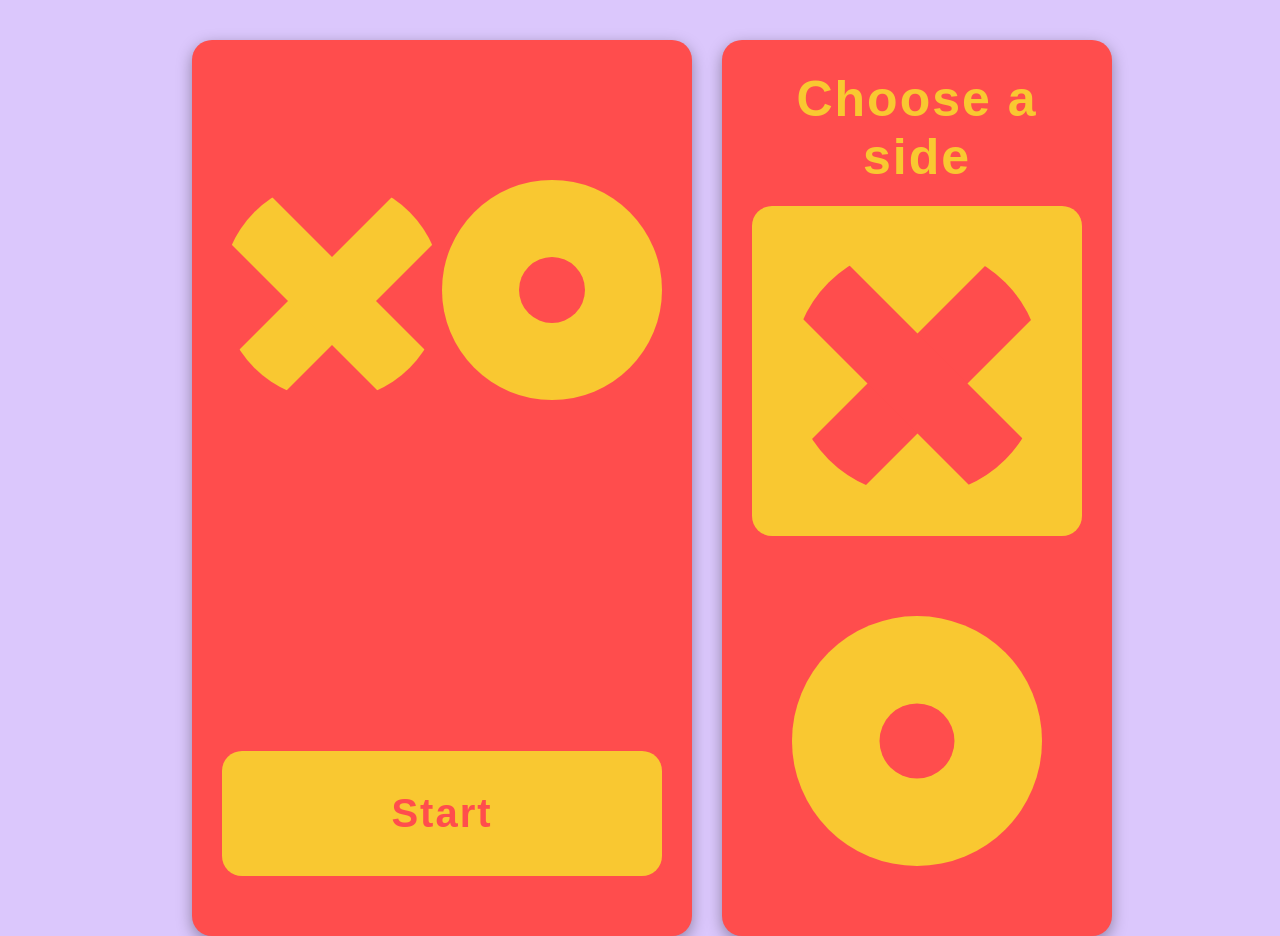
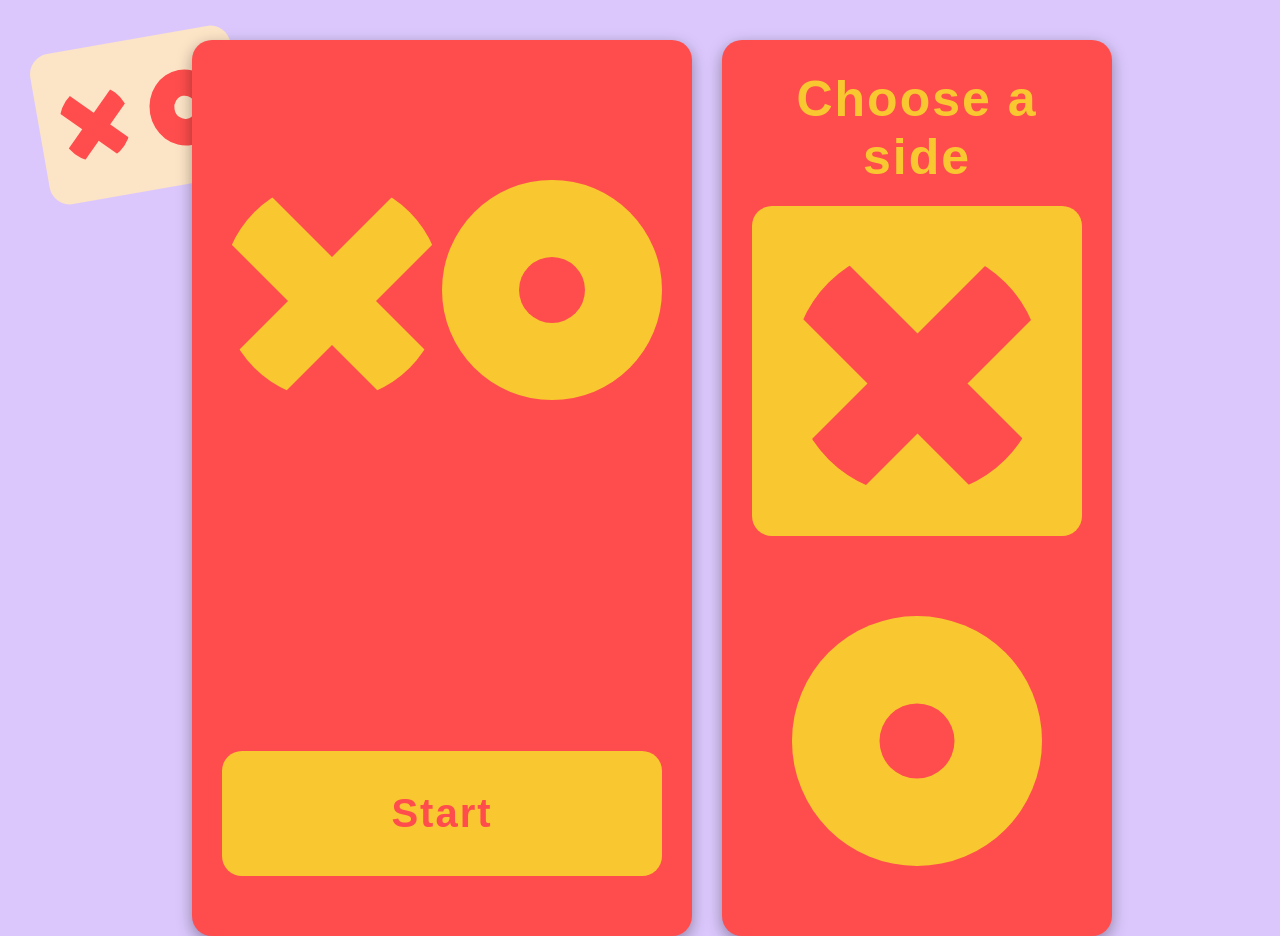
Before and after one commit to raulx/TicTocToe, a website: page public/index.html in a window 1280 px wide. Drawn offline with Linux system fonts and the light colour scheme.

Commit message:
fifth commit

```diff
--- a/public/index.html
+++ b/public/index.html
@@ -11,7 +11,15 @@
     <title>TicTacToe</title>
   </head>
   <body>
+    <div class="logo">
+      <div class="cross-static_red cross-static_red__logo"></div>
+      <div class="circle-static_red circle-static_red__logo"></div>
+    </div>
+    <!-- This game-loader appears when the game is first loaded -->
+    <!-- This loading screen is used to allow user to select between cross and naught -->
     <div id="game-loader" class="game__loader">
+      <!-- this section contains the left side box of the game-loader container -->
+      <!-- This left box has a button that starts the game by hiding game-loader and showing game-board -->
       <div class="game__loader__box game__loader__box--start">
         <div class="game__loader__box--start__choices">
           <div class="cross-static">
@@ -25,6 +33,8 @@
           Start
         </button>
       </div>
+      <!-- this section contains the right side box of the game-loader container -->
+      <!-- this section helps the user to select between cross and naught before the game start -->
       <div class="game__loader__box game__loader__box--side">
         <h2 class="game__loader__box--side-text">Choose a side</h2>
         <div
@@ -50,7 +60,8 @@
     </div>
 
     <!-- game board -->
-
+    <!-- This game board will be hidden when game is loaded for the first time -->
+    <!-- This game board appears when user starts the game.-->
     <div id="game-board" class="game-board">
       <div class="game-board__grid">
         <div class="game-board__grid__child game-board__grid__child-0"></div>
@@ -65,9 +76,11 @@
       </div>
       <button id="restart">restart</button>
     </div>
-    <!-- <div class="winner">
-      <button id="restart" class="btn restart">restart</button>
-    </div> -->
+    <div class="score">
+      <div class="score score__win"></div>
+      <div class="score score__draw"></div>
+      <div class="score score__lost"></div>
+    </div>
     <script src="index.js"></script>
   </body>
 </html>
--- a/public/index.js
+++ b/public/index.js
@@ -1,9 +1,8 @@
-// these vaiables are for selecting between cross and naught
+// these variables are for selecting between cross and naught
 const crossBox = document.getElementById('cross-box');
 const circleBox = document.getElementById('circle-box');
 const dynamicCircle = document.getElementById('dynamic-circle');
 const dynamicCross = document.getElementById('dynamic-cross');
-
 const gameLoader = document.getElementById('game-loader');
 const startBtn = document.getElementById('start-btn');
 const gameBoard = document.getElementById('game-board');
@@ -17,6 +16,8 @@
 let playerChoice = 'x';
 let totalMoves = 0;
 let foundWinner = false;
+
+
 function crossWon(){
     let winnerFound = false;
 
@@ -46,7 +47,10 @@ function crossWon(){
 
 function checkDraw(){
     if(totalMoves === 9 && foundWinner === false){
-        console.log('draw.')
+        const winner = document.createElement('div');
+        winner.innerHTML = 'Draw'
+        winner.classList.add('winner');
+        gameBoard.appendChild(winner);
     }
 }
 
@@ -100,42 +104,45 @@ function computerMove(){
         totalMoves += 1;
         const compWon = compChoice==='x'?crossWon():naughtWon();
         if(compWon === true){
-            console.log('computer won')
+            const winner = document.createElement('div');
+            winner.innerHTML = 'computer won'
+            winner.classList.add('winner');
+            gameBoard.appendChild(winner);
             gameBoardGrid.forEach((box)=>{
                 box.removeEventListener('click',handleClick)
             })
         }
-        checkDraw()
-    }
-    else if(totalMoves === 9){
-        console.log('game over.')
+        else if(compWon === false && totalMoves === 9){
+            checkDraw()
+        }
     }
     else{
         computerMove()
     }
 
+
 }
 function handleClick(event){
     const pMove = printMove(type = playerChoice)
     totalMoves += 1;
-
     event.target.appendChild(pMove)
-
     event.target.removeEventListener('click',handleClick)
     let isPlayerWon = playerChoice === 'x'?crossWon():naughtWon()
+    checkDraw()
 
     if(isPlayerWon === true){
-        console.log('player won')
+        const winner = document.createElement('div');
+        winner.innerHTML = 'You won'
+        winner.classList.add('winner');
+        gameBoard.appendChild(winner);
         gameBoardGrid.forEach((box)=>{
             box.removeEventListener('click',handleClick)
         })
     }
-
     else{
         computerMove()
 
     }
-    checkDraw()
 }
 
 function playerMove(){
@@ -155,12 +162,19 @@ function gameStart(){
 
 function gameReset(){
     gameLoader.style.visibility = 'visible';
-    gameBoard.style.visibility= 'hidden'
+    gameBoard.style.visibility= 'hidden';
+    const lastChild = document.querySelector('.winner');
+    if(lastChild !== null){
+        gameBoard.removeChild(lastChild)
+    }
     gameBoardGrid.forEach((box)=>{
         box.removeEventListener('click',handleClick);
         box.innerHTML = '';
     })
+    totalMoves = 0;
+    foundWinner = false;
 }
+
 function userChoice(event){
     const choosen = event.target.id
     if(choosen==='dynamic-cross'){
--- a/public/sass/abstracts/_variables.scss
+++ b/public/sass/abstracts/_variables.scss
@@ -1,4 +1,5 @@
 $color-primary:#DBC7FC;
+$color-primary-2:#FCE4C7;
 $color-secondary:#FF4D4D;
 $color-tertiary:#F9C831;
 $color-main:#FCE4C7;
--- a/public/sass/base/_utilities.scss
+++ b/public/sass/base/_utilities.scss
@@ -18,15 +18,17 @@
     padding: 4rem;
 }
 
+// this class is applied whenever a winner is found or it is a draw.
 .winner{
-    height: 100vh;
-    width: 100vw;
+    height: 100%;
+    width: 100%;
     position: absolute;
     display: flex;
     justify-content: center;
     align-items: center;
     top: 0;
     left: 0;
+    font-size: 5rem;
     background-color: black;
     opacity: .5;
 }
--- a/public/sass/components/_circle.scss
+++ b/public/sass/components/_circle.scss
@@ -21,7 +21,28 @@
       background-color: $color-secondary;
     }
   }
-
+  .circle-static_red{
+    height:22rem;
+    width:22rem;
+    background-color: $color-secondary;
+    border-radius:50%;
+    position: relative;
+    &__logo{
+      height: 50%;
+      width: 50%;
+    }
+    &:before{
+      content: "";
+      position: absolute;
+      top: 50%;
+      left: 50%;
+      transform: translate(-50%,-50%);
+      height: 30%;
+      width: 30%;
+      border-radius: 50%;
+      background-color: $color-primary-2;
+    }
+  }
   .circle-dynamic{
     height:22rem;
     width:22rem;
--- a/public/sass/components/_cross.scss
+++ b/public/sass/components/_cross.scss
@@ -31,6 +31,39 @@
     }
   }
 
+  .cross-static_red{
+    height:22rem;
+    width:22rem;
+    overflow:hidden;
+    background-color:transparent;
+    border-radius:50%;
+    position:relative;
+
+    &__logo{
+        height: 50%;
+        width: 50%;
+    }
+    &:before{
+        content:"";
+        top:0;
+        left:35%;
+        width:40%;
+        height:100%;
+        background-color:$color-secondary;
+        position:absolute;
+        transform:skewX(-45deg)
+    }
+    &:after{
+        content:"";
+        top:0;
+        right:35%;
+        width:40%;
+        height:100%;
+        background-color:$color-secondary;
+        position:absolute;
+        transform:skewX(45deg)
+    }
+  }
   .cross-dynamic{
     height:22rem;
     width:22rem;
--- /dev/null
+++ b/public/sass/components/_logo.scss
@@ -0,0 +1,15 @@
+.logo{
+    height: 15rem;
+    width: 20rem;
+    background-color: $color-primary-2;
+    position: absolute;
+    top: 4rem;
+    left: 4rem;
+    display: flex;
+    justify-content: center;
+    align-items: center;
+    gap: 2rem;
+    padding: 0 2rem;
+    border-radius: 2rem;
+    transform: skew(10deg,-10deg);
+}
--- a/public/sass/main.scss
+++ b/public/sass/main.scss
@@ -5,6 +5,7 @@
 @import './base/_utilities.scss';
 @import './base/animations';
 @import './components/gameBoard';
+@import './components/_logo.scss';
 
 
 
@@ -21,9 +22,6 @@ html{
 body{
     box-sizing: border-box;
     color: #fff;
-    height: 100vh;
-    width: 100vw;
     background-color:$color-primary;
     font-family: 'arial',sans-serif;
-    position: relative;
 }
```
Also changed, not shown: public/index.css, 1 other file.
